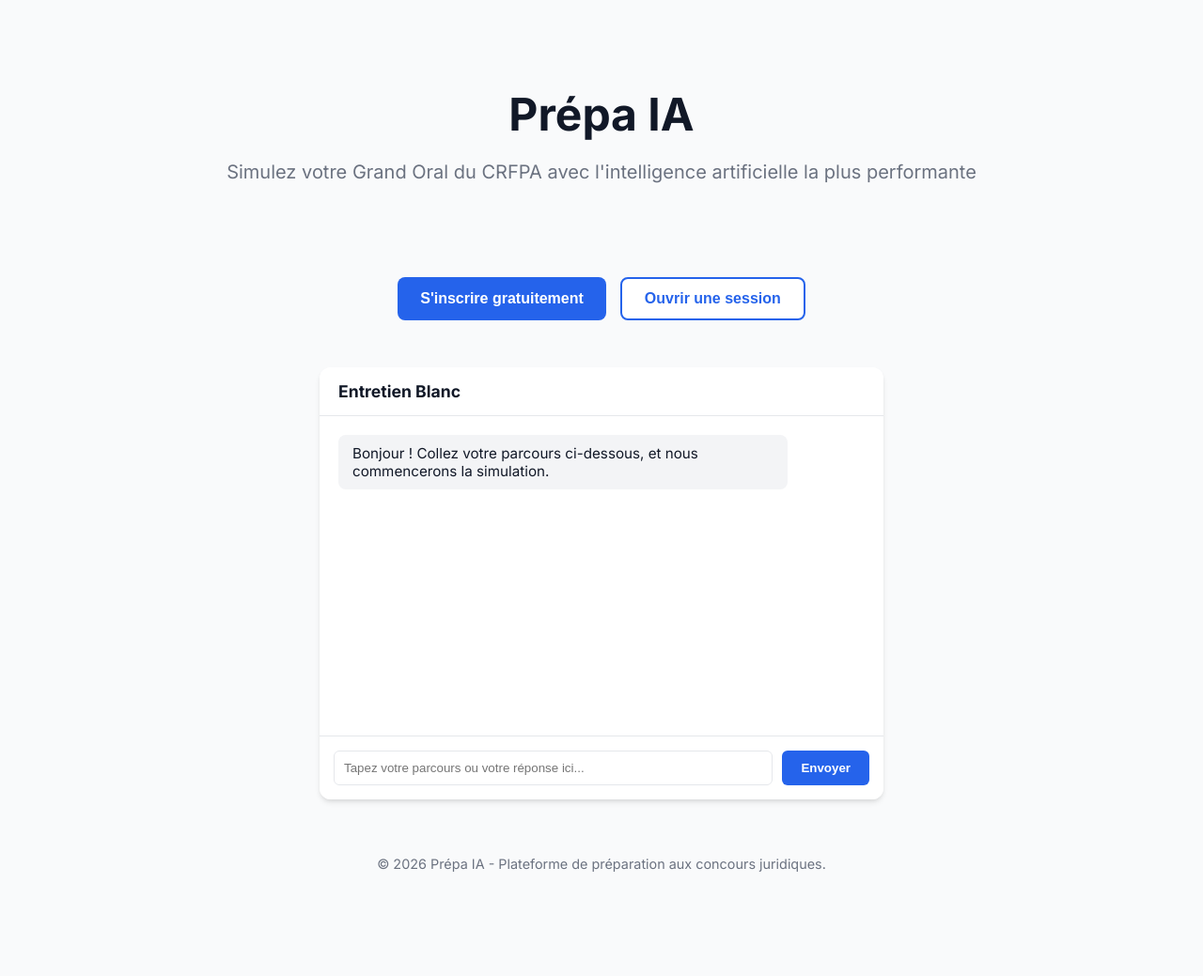
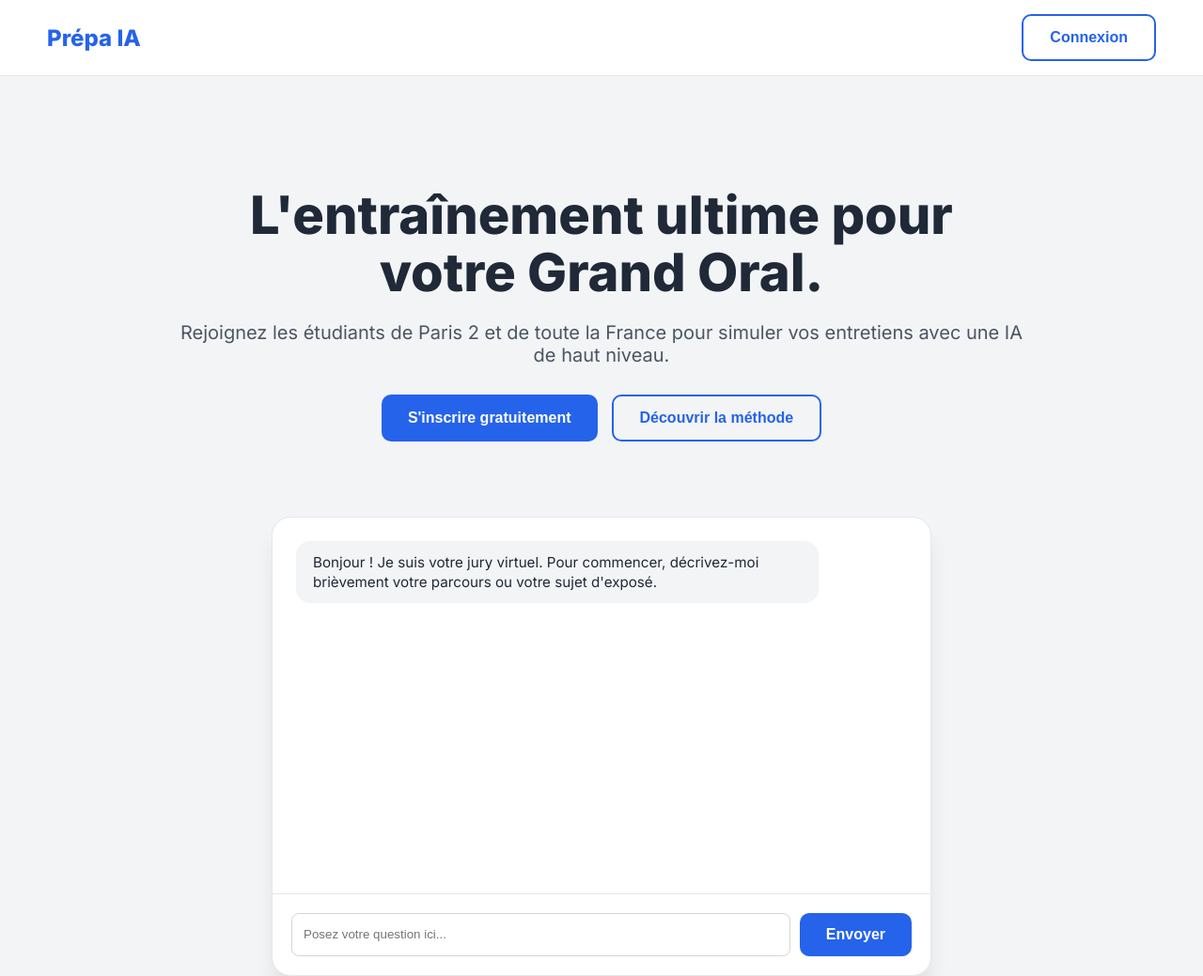
Before and after one commit to cluzelgeraldine-ship-it/prepa-ai, a plain HTML site: page index.html in a window 1280 px wide. Shown: the whole page at 94% size. Before the commit the page ends 948 px from the top, so only its background shows below. Drawn offline with Linux system fonts and the light colour scheme.

Commit message:
Update index.html

```diff
--- a/index.html
+++ b/index.html
@@ -3,246 +3,168 @@
 <head>
     <meta charset="UTF-8">
     <meta name="viewport" content="width=device-width, initial-scale=1.0">
-    <title>Prépa IA - Maîtrisez votre Grand Oral</title>
-    <link href="https://fonts.googleapis.com/css2?family=Inter:wght@400;600;700&display=swap" rel="stylesheet">
+    <title>Prépa IA - Plateforme CRFPA</title>
+    <link href="https://fonts.googleapis.com/css2?family=Inter:wght@400;600;800&display=swap" rel="stylesheet">
     <style>
         :root {
-            --primary: #2563eb; /* Bleu moderne */
+            --primary: #2563eb;
             --primary-hover: #1d4ed8;
-            --background: #f9fafb;
-            --text: #111827;
-            --text-secondary: #6b7280;
-            --card-bg: #ffffff;
-            --border: #e5e7eb;
+            --bg: #f3f4f6;
+            --white: #ffffff;
+            --text: #1f2937;
         }
 
         body {
             font-family: 'Inter', sans-serif;
-            background-color: var(--background);
+            background-color: var(--bg);
             color: var(--text);
             margin: 0;
             display: flex;
             flex-direction: column;
             align-items: center;
-            min-height: 100vh;
         }
 
+        /* Barre de navigation */
+        nav {
+            width: 100%;
+            background: var(--white);
+            padding: 15px 50px;
+            display: flex;
+            justify-content: space-between;
+            align-items: center;
+            box-sizing: border-box;
+            border-bottom: 1px solid #e5e7eb;
+        }
+
+        .logo { font-weight: 800; font-size: 1.5rem; color: var(--primary); }
+
+        /* Hero Section */
         header {
             text-align: center;
-            padding: 60px 20px;
-            max-width: 800px;
+            padding: 80px 20px 40px;
+            max-width: 900px;
         }
 
-        h1 {
-            font-size: 3rem;
-            font-weight: 800;
-            margin-bottom: 10px;
-            color: var(--text);
+        h1 { font-size: 3.5rem; font-weight: 800; line-height: 1.1; margin-bottom: 20px; }
+        .subtitle { font-size: 1.25rem; color: #4b5563; margin-bottom: 30px; }
+
+        /* Boutons */
+        .cta-group { display: flex; gap: 15px; justify-content: center; }
+        .btn {
+            padding: 14px 28px;
+            border-radius: 10px;
+            font-weight: 600;
+            cursor: pointer;
+            transition: 0.2s;
+            border: none;
+            font-size: 1rem;
+        }
+        .btn-blue { background: var(--primary); color: white; }
+        .btn-blue:hover { background: var(--primary-hover); transform: translateY(-2px); }
+        .btn-outline { background: transparent; border: 2px solid var(--primary); color: var(--primary); }
+
+        /* Chat Container */
+        .chat-box {
+            width: 90%;
+            max-width: 700px;
+            background: var(--white);
+            border-radius: 20px;
+            box-shadow: 0 20px 25px -5px rgba(0,0,0,0.1);
+            margin-top: 40px;
+            overflow: hidden;
+            border: 1px solid #e5e7eb;
         }
 
-        .subtitle {
-            font-size: 1.25rem;
-            color: var(--text-secondary);
-            margin-bottom: 40px;
+        #chat { height: 350px; overflow-y: auto; padding: 25px; display: flex; flex-direction: column; gap: 15px; }
+        .msg { padding: 12px 18px; border-radius: 15px; max-width: 80%; font-size: 0.95rem; line-height: 1.4; }
+        .msg.ia { background: #f3f4f6; align-self: flex-start; }
+        .msg.user { background: var(--primary); color: white; align-self: flex-end; }
+
+        /* Zone Saisie */
+        .input-area { padding: 20px; border-top: 1px solid #e5e7eb; display: flex; gap: 10px; }
+        input { flex: 1; border: 1px solid #d1d5db; padding: 12px; border-radius: 8px; outline: none; }
+
+        /* MODALE D'INSCRIPTION */
+        .modal {
+            display: none;
+            position: fixed;
+            z-index: 100;
+            top: 0; left: 0; width: 100%; height: 100%;
+            background: rgba(0,0,0,0.5);
+            justify-content: center; align-items: center;
         }
-
-        .auth-buttons {
-            display: flex;
-            gap: 15px;
-            justify-content: center;
-            margin-bottom: 50px;
+        .modal-content {
+            background: white; padding: 40px; border-radius: 20px; width: 400px; text-align: center;
         }
-
-        .btn {
-            padding: 12px 24px;
-            border-radius: 8px;
-            font-weight: 600;
-            font-size: 1rem;
-            cursor: pointer;
-            transition: all 0.2s ease-in-out;
-            border: none;
-            text-decoration: none;
-        }
-
-        .btn-primary {
-            background-color: var(--primary);
-            color: white;
-        }
-
-        .btn-primary:hover {
-            background-color: var(--primary-hover);
-        }
-
-        .btn-secondary {
-            background-color: white;
-            color: var(--primary);
-            border: 2px solid var(--primary);
-        }
-
-        .btn-secondary:hover {
-            background-color: #eff6ff;
-        }
-
-        .chat-container {
-            background-color: var(--card-bg);
-            border-radius: 12px;
-            box-shadow: 0 4px 6px -1px rgba(0, 0, 0, 0.1), 0 2px 4px -1px rgba(0, 0, 0, 0.06);
-            width: 90%;
-            max-width: 600px;
-            display: flex;
-            flex-direction: column;
-            overflow: hidden;
-            margin-bottom: 40px;
-        }
-
-        .chat-header {
-            padding: 15px 20px;
-            background-color: var(--card-bg);
-            border-bottom: 1px solid var(--border);
-            font-weight: 700;
-            font-size: 1.1rem;
-        }
-
-        #chat {
-            height: 300px;
-            overflow-y: auto;
-            padding: 20px;
-            display: flex;
-            flex-direction: column;
-            gap: 10px;
-        }
-
-        .message {
-            padding: 10px 15px;
-            border-radius: 8px;
-            max-width: 80%;
-            font-size: 0.95rem;
-        }
-
-        .message.user {
-            background-color: #dbeafe; /* Bleu très clair */
-            align-self: flex-end;
-            color: #1e3a8a;
-        }
-
-        .message.ia {
-            background-color: #f3f4f6;
-            align-self: flex-start;
-            color: var(--text);
-        }
-
-        .chat-input-area {
-            display: flex;
-            padding: 15px;
-            background-color: var(--card-bg);
-            border-top: 1px solid var(--border);
-        }
-
-        #messageInput {
-            flex-grow: 1;
-            padding: 10px;
-            border: 1px solid var(--border);
-            border-radius: 6px;
-            outline: none;
-        }
-
-        #sendButton {
-            background-color: var(--primary);
-            color: white;
-            border: none;
-            padding: 10px 20px;
-            margin-left: 10px;
-            border-radius: 6px;
-            cursor: pointer;
-            font-weight: 600;
-        }
-
-        #sendButton:hover {
-            background-color: var(--primary-hover);
-        }
-
-        footer {
-            margin-top: auto;
-            padding: 20px;
-            color: var(--text-secondary);
-            font-size: 0.9rem;
-        }
+        .modal-content input { width: 100%; margin-bottom: 15px; box-sizing: border-box; }
     </style>
 </head>
 <body>
+
+    <nav>
+        <div class="logo">Prépa IA</div>
+        <button class="btn btn-outline" onclick="openModal()">Connexion</button>
+    </nav>
+
     <header>
-        <h1>Prépa IA</h1>
-        <p class="subtitle">Simulez votre Grand Oral du CRFPA avec l'intelligence artificielle la plus performante</p>
+        <h1>L'entraînement ultime pour votre Grand Oral.</h1>
+        <p class="subtitle">Rejoignez les étudiants de Paris 2 et de toute la France pour simuler vos entretiens avec une IA de haut niveau.</p>
+        <div class="cta-group">
+            <button class="btn btn-blue" onclick="openModal()">S'inscrire gratuitement</button>
+            <button class="btn btn-outline">Découvrir la méthode</button>
+        </div>
     </header>
 
-    <div class="auth-buttons">
-        <button class="btn btn-primary">S'inscrire gratuitement</button>
-        <button class="btn btn-secondary">Ouvrir une session</button>
-    </div>
-
-    <div class="chat-container">
-        <div class="chat-header">Entretien Blanc</div>
+    <div class="chat-box">
         <div id="chat">
-            <div class="message ia">Bonjour ! Collez votre parcours ci-dessous, et nous commencerons la simulation.</div>
+            <div class="msg ia">Bonjour ! Je suis votre jury virtuel. Pour commencer, décrivez-moi brièvement votre parcours ou votre sujet d'exposé.</div>
         </div>
-        <div class="chat-input-area">
-            <input type="text" id="messageInput" placeholder="Tapez votre parcours ou votre réponse ici...">
-            <button id="sendButton">Envoyer</button>
+        <div class="input-area">
+            <input type="text" id="userInput" placeholder="Posez votre question ici...">
+            <button class="btn btn-blue" onclick="sendMessage()">Envoyer</button>
         </div>
     </div>
 
-    <footer>
-        © 2026 Prépa IA - Plateforme de préparation aux concours juridiques.
-    </footer>
+    <div id="authModal" class="modal">
+        <div class="modal-content">
+            <h2>Créer un compte</h2>
+            <p>Accédez à vos simulations sauvegardées.</p>
+            <input type="text" placeholder="Nom complet">
+            <input type="email" placeholder="Adresse email universitaire">
+            <input type="password" placeholder="Mot de passe">
+            <button class="btn btn-blue" style="width:100%" onclick="closeModal()">Finaliser l'inscription</button>
+            <p style="font-size: 0.8rem; margin-top: 15px; color: gray;" onclick="closeModal()">Fermer</p>
+        </div>
+    </div>
 
     <script>
-        const chat = document.getElementById('chat');
-        const messageInput = document.getElementById('messageInput');
-        const sendButton = document.getElementById('sendButton');
+        // Fonctions pour la modale
+        function openModal() { document.getElementById('authModal').style.display = 'flex'; }
+        function closeModal() { document.getElementById('authModal').style.display = 'none'; }
 
         async function sendMessage() {
-            const message = messageInput.value;
-            if (!message) return;
+            const input = document.getElementById('userInput');
+            const chat = document.getElementById('chat');
+            if (!input.value) return;
 
-            // Ajouter le message de l'utilisateur
-            const userDiv = document.createElement('div');
-            userDiv.className = 'message user';
-            userDiv.innerText = message;
-            chat.appendChild(userDiv);
-            messageInput.value = '';
+            const userMsg = input.value;
+            chat.innerHTML += `<div class="msg user">${userMsg}</div>`;
+            input.value = '';
             chat.scrollTop = chat.scrollHeight;
 
             try {
-                // Appeler l'API de l'IA (votre backend Vercel)
                 const response = await fetch('/api/claude', {
                     method: 'POST',
                     headers: { 'Content-Type': 'application/json' },
-                    body: JSON.stringify({ message: message, context: "CV du candidat CRFPA" })
+                    body: JSON.stringify({ message: userMsg })
                 });
-
                 const data = await response.json();
-
-                // Ajouter la réponse de l'IA
-                const iaDiv = document.createElement('div');
-                iaDiv.className = 'message ia';
-                iaDiv.innerText = data.reply;
-                chat.appendChild(iaDiv);
+                chat.innerHTML += `<div class="msg ia">${data.reply}</div>`;
                 chat.scrollTop = chat.scrollHeight;
-
-            } catch (error) {
-                // Gérer les erreurs techniques de base
-                const errorDiv = document.createElement('div');
-                errorDiv.className = 'message ia';
-                errorDiv.innerText = "⚠️ Oups, une erreur technique est survenue. Veuillez réessayer.";
-                chat.appendChild(errorDiv);
-                chat.scrollTop = chat.scrollHeight;
+            } catch (e) {
+                chat.innerHTML += `<div class="msg ia">⚠️ Connexion en cours de validation... Réessayez demain matin !</div>`;
             }
         }
-
-        sendButton.addEventListener('click', sendMessage);
-        messageInput.addEventListener('keypress', (e) => {
-            if (e.key === 'Enter') sendMessage();
-        });
     </script>
 </body>
 </html>
```
